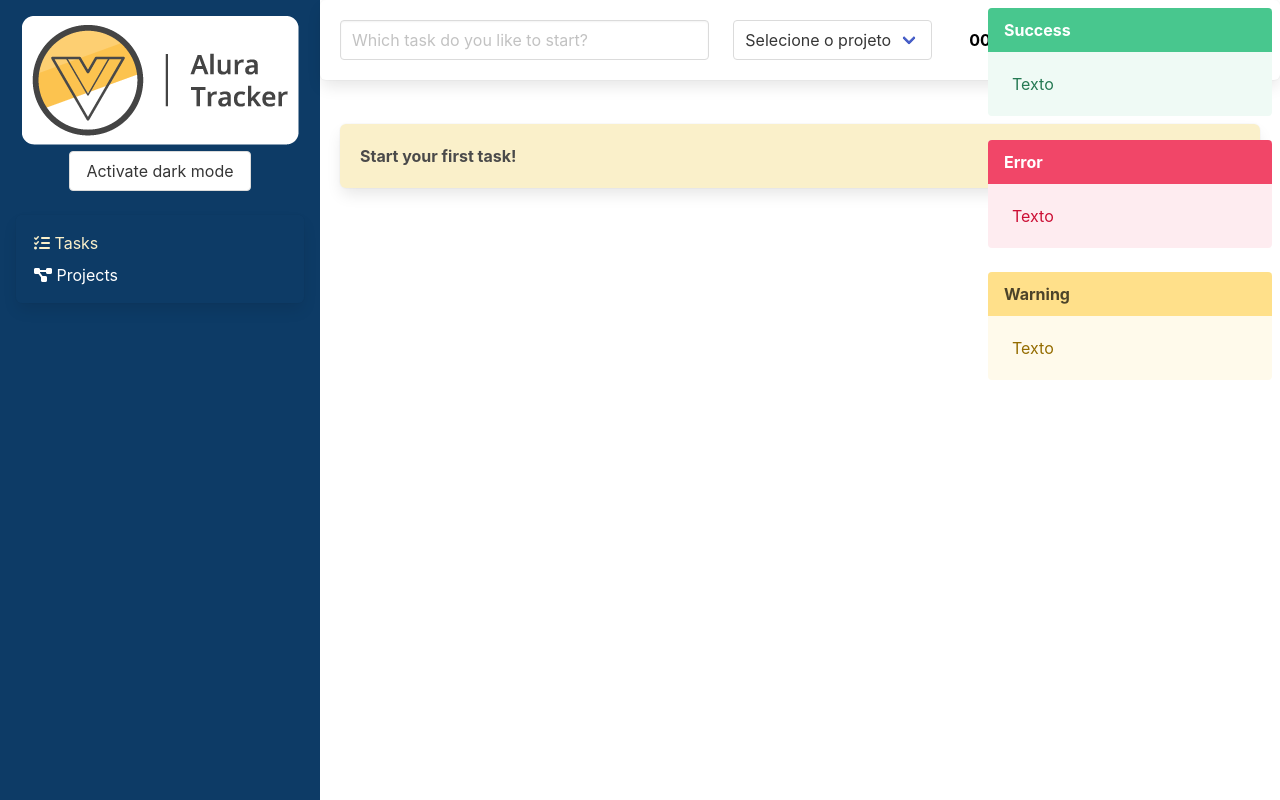
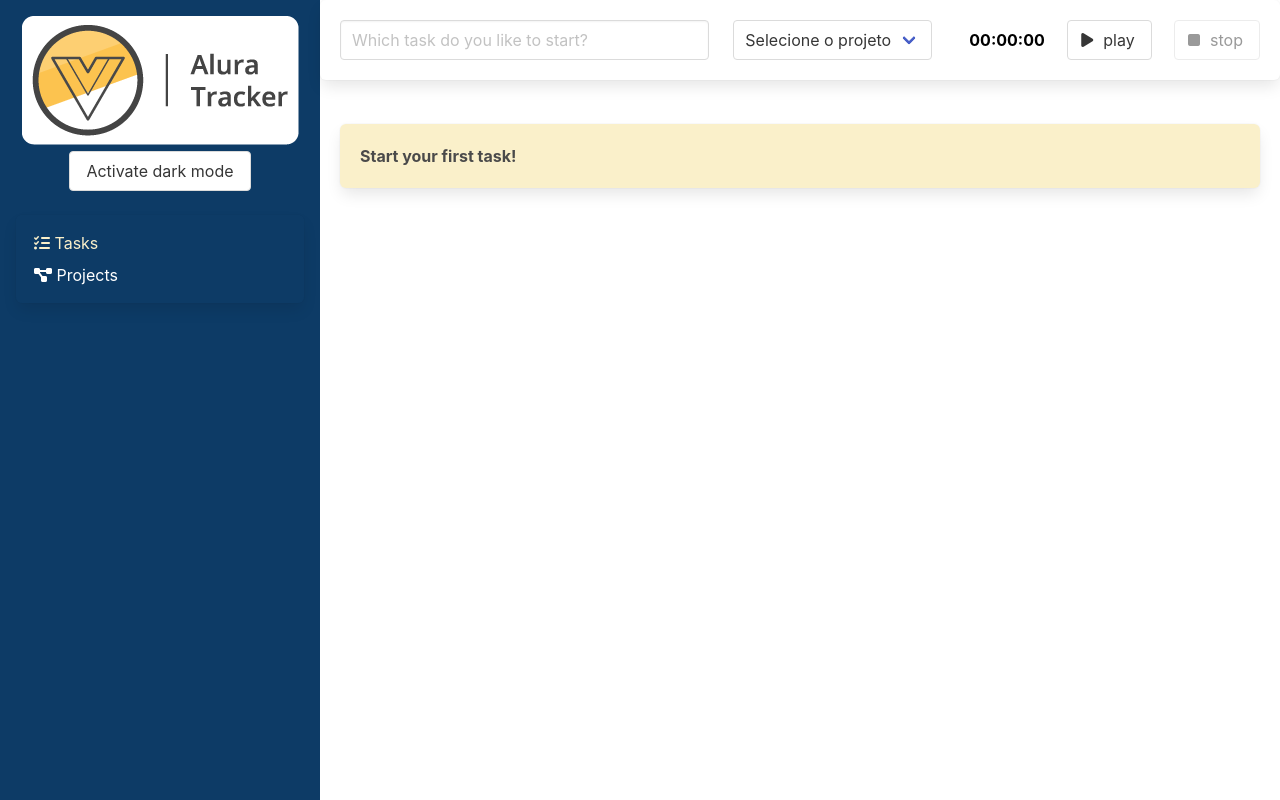
Before and after one commit to brunadalla/alura-tracker, a Vue app: page /#/ in a window 1280 px wide. Built offline with nearby package versions, Linux system fonts and the light colour scheme.

Commit message:
notification timeout

```diff
--- a/src/store/index.ts
+++ b/src/store/index.ts
@@ -3,13 +3,14 @@ import { createStore, Store, useStore as useStoreVuex } from "vuex"
 
 import IProject from "@/interfaces/IProject"
 import ITask from "@/interfaces/ITask"
-import { INotification, NotificationType } from "@/interfaces/INotification"
+import { INotification } from "@/interfaces/INotification"
 import {
   ADD_PROJECT,
   DELETE_PROJECT,
   DELETE_TASK,
   EDIT_PROJECT,
   EDIT_TASK,
+  NOTIFY,
   SAVE_TASK,
 } from "./mutations-type"
 
@@ -25,26 +26,7 @@ export const store = createStore<State>({
   state: {
     projects: [],
     tasks: [],
-    notifications: [
-      {
-        id: 1,
-        text: "Texto",
-        title: "Success",
-        type: NotificationType.SUCCESS,
-      },
-      {
-        id: 2,
-        text: "Texto",
-        title: "Error",
-        type: NotificationType.ERROR,
-      },
-      {
-        id: 3,
-        text: "Texto",
-        title: "Warning",
-        type: NotificationType.WARNING,
-      },
-    ],
+    notifications: [],
   },
   mutations: {
     [ADD_PROJECT](state, projectName: string) {
@@ -72,6 +54,16 @@ export const store = createStore<State>({
     [DELETE_TASK](state, id: string) {
       state.tasks = state.tasks.filter((item) => item.id != id)
     },
+    [NOTIFY](state, newNotification: INotification) {
+      newNotification.id = new Date().getTime()
+      state.notifications.push(newNotification)
+
+      setTimeout(() => {
+        state.notifications = state.notifications.filter(
+          (notification) => notification.id != newNotification.id
+        )
+      }, 3000)
+    },
   },
 })
 
--- a/src/store/mutations-type.ts
+++ b/src/store/mutations-type.ts
@@ -1,6 +1,9 @@
 export const ADD_PROJECT = "ADD_PROJECT"
 export const EDIT_PROJECT = "EDIT_PROJECT "
 export const DELETE_PROJECT = "DELETE_PROJECT"
+
 export const SAVE_TASK = "SAVE_TASK"
 export const EDIT_TASK = "EDIT_TASK "
 export const DELETE_TASK = "DELETE_TASK"
+
+export const NOTIFY = 'NOTIFY'
--- a/src/views/Projects/Form.vue
+++ b/src/views/Projects/Form.vue
@@ -21,7 +21,8 @@
 import { defineComponent } from "vue"
 
 import { useStore } from "@/store"
-import { ADD_PROJECT, EDIT_PROJECT } from "@/store/mutations-type"
+import { ADD_PROJECT, EDIT_PROJECT, NOTIFY } from "@/store/mutations-type"
+import { NotificationType } from "@/interfaces/INotification"
 
 export default defineComponent({
   name: "FormView",
@@ -54,6 +55,11 @@ export default defineComponent({
         this.store.commit(ADD_PROJECT, this.projectName)
       }
       this.projectName = ""
+      this.store.commit(NOTIFY, {
+        title: "Success!",
+        text: "Your new project has been saved and it's already available ;)",
+        type: NotificationType.SUCCESS,
+      })
       this.$router.push("/projects")
     },
   },
```
